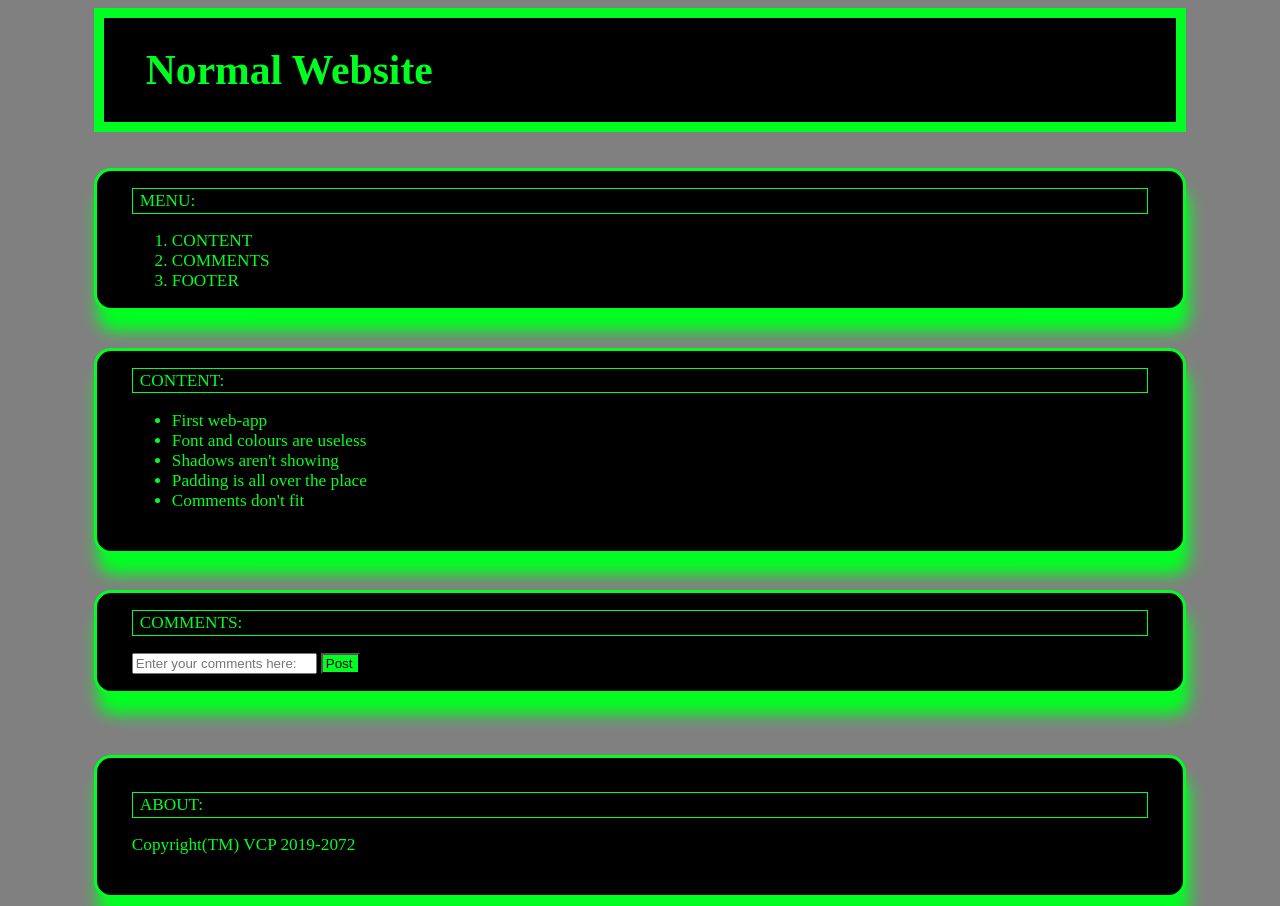
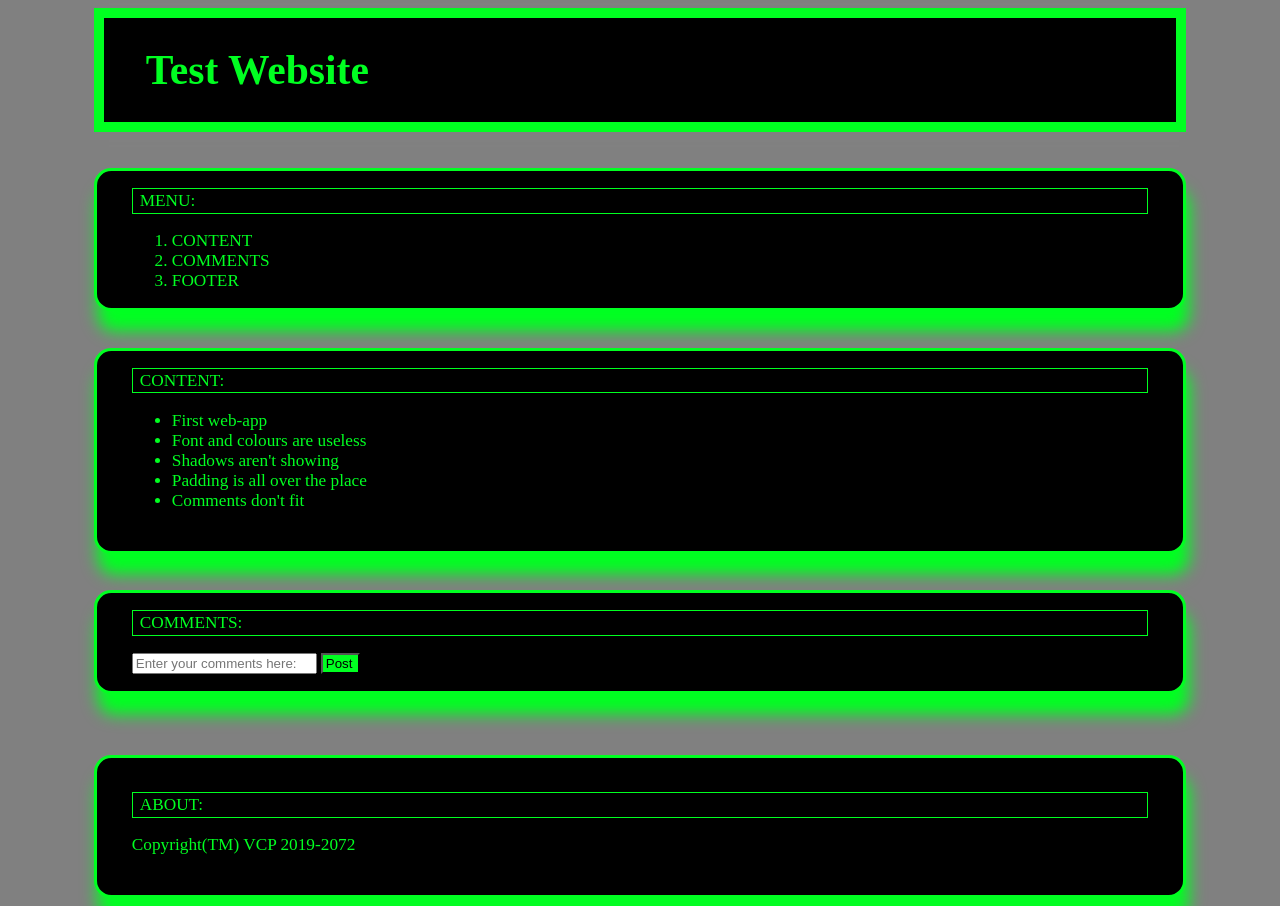
Before and after one commit to VCP-dev/SampleWebsite, a plain HTML site: page index.html in a window 1280 px wide. Drawn offline with Linux system fonts and the light colour scheme.

Commit message:
Update index.html

```diff
--- a/index.html
+++ b/index.html
@@ -155,7 +155,7 @@
 </head>
 <body>
     <div id="header">
-        <h1>Normal Website</h1>
+        <h1>Test Website</h1>
     </div>
 
     <div id="menu">
```
